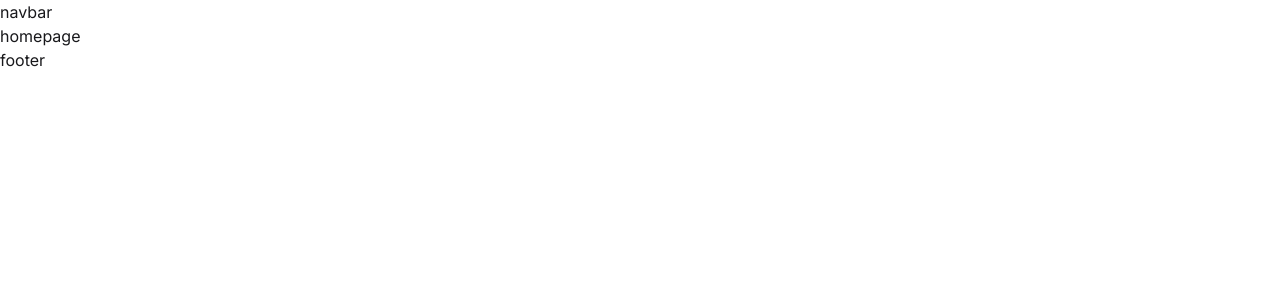
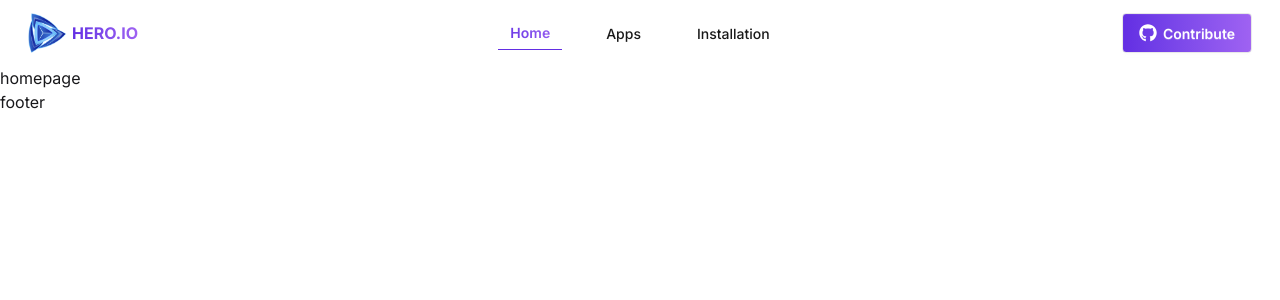
Before and after one commit to alfu-git/cs-m7-1-PH-AppStore, a React (Vite) app: page / in a window 1280 px wide. Shown: the top 300 px of the page. Built offline with nearby package versions, Linux system fonts and the light colour scheme.

Commit message:
navbar done

```diff
--- a/index.html
+++ b/index.html
@@ -7,7 +7,7 @@
     <title>PH-AppStore</title>
 
     <!-- favicon link -->
-    <link rel="shortcut icon" href="./public/img/favicon-logo.png" type="image/x-icon" />
+    <link rel="shortcut icon" href="/favicon-logo.png" type="image/x-icon" />
 
     <!-- Inter font -->
     <link rel="preconnect" href="https://fonts.googleapis.com" />
--- a/package.json
+++ b/package.json
@@ -14,6 +14,7 @@
     "lucide-react": "^1.3.0",
     "react": "^19.2.4",
     "react-dom": "^19.2.4",
+    "react-icons": "^5.6.0",
     "react-router": "^7.14.0",
     "tailwindcss": "^4.2.2"
   },
--- a/src/Components/Shared/Navbar/Navbar.jsx
+++ b/src/Components/Shared/Navbar/Navbar.jsx
@@ -1,10 +1,110 @@
-import React from 'react';
+import React from "react";
+import NavLogo from "../../../../src/assets/images/logo.png";
+import { Link, NavLink } from "react-router";
+import { FaGithub } from "react-icons/fa";
 
 const Navbar = () => {
+  const navLink = (
+    <>
+      <li>
+        <NavLink
+          to="/"
+          className={({ isActive }) =>
+            isActive
+              ? "bg-linear-to-r from-[#632EE3] to-[#9F62F2] bg-clip-text text-transparent border-b border-[#632EE3] rounded-none font-semibold"
+              : "text-[#000000]/90 font-medium"
+          }
+        >
+          Home
+        </NavLink>
+      </li>
+
+      <li>
+        <NavLink
+          to="/apps-page"
+          className={({ isActive }) =>
+            isActive
+              ? "bg-linear-to-r from-[#632EE3] to-[#9F62F2] bg-clip-text text-transparent border-b border-[#632EE3] rounded-none font-semibold"
+              : "text-[#000000]/90 font-medium"
+          }
+        >
+          Apps
+        </NavLink>
+      </li>
+
+      <li>
+        <NavLink
+          to="/installation-page"
+          className={({ isActive }) =>
+            isActive
+              ? "bg-linear-to-r from-[#632EE3] to-[#9F62F2] bg-clip-text text-transparent border-b border-[#632EE3] rounded-none font-semibold"
+              : "text-[#000000]/90 font-medium"
+          }
+        >
+          Installation
+        </NavLink>
+      </li>
+    </>
+  );
+
   return (
-    <div>
+    <section className="container mx-auto px-5 bg-base-100">
+      <nav>
+        <div className="navbar">
+          <div className="navbar-start">
+            <div className="dropdown">
+              <div
+                tabIndex={0}
+                role="button"
+                className="btn btn-ghost lg:hidden"
+              >
+                <svg
+                  xmlns="http://www.w3.org/2000/svg"
+                  className="h-5 w-5"
+                  fill="none"
+                  viewBox="0 0 24 24"
+                  stroke="currentColor"
+                >
+                  {" "}
+                  <path
+                    strokeLinecap="round"
+                    strokeLinejoin="round"
+                    strokeWidth="2"
+                    d="M4 6h16M4 12h8m-8 6h16"
+                  />{" "}
+                </svg>
+              </div>
 
-    </div>
+              <ul
+                tabIndex="-1"
+                className="menu menu-sm dropdown-content bg-base-100 rounded-box z-1 mt-3 w-52 p-2 shadow"
+              >
+                {navLink}
+              </ul>
+            </div>
+
+            <Link to="/" className="flex gap-1 items-center">
+              <span>
+                <img width={40} src={NavLogo} alt="Navbar Logo" />
+              </span>
+
+              <span className="bg-linear-to-r from-[#632EE3] to-[#9F62F2] bg-clip-text text-transparent font-bold">HERO.IO</span>
+            </Link>
+          </div>
+
+          <div className="navbar-center hidden lg:flex">
+            <ul className="menu menu-horizontal px-1 flex gap-8 items-center">{navLink}</ul>
+          </div>
+
+          <div className="navbar-end">
+            <a className="btn h-10 px-4 bg-linear-to-r from-[#632EE3] to-[#9F62F2] text-base-100 font-semibold">
+              <span><FaGithub size={18} /></span>
+              <span>Contribute</span>
+            </a>
+          </div>
+        </div>
+      </nav>
+    </section>
   );
 };
 
--- a/src/layout/RootLayout.jsx
+++ b/src/layout/RootLayout.jsx
@@ -1,10 +1,11 @@
 import React from 'react';
 import { Outlet } from 'react-router';
+import Navbar from '../Components/Shared/Navbar/Navbar';
 
 const RootLayout = () => {
   return (
     <div>
-      <p>navbar</p>
+      <Navbar />
       <Outlet />
       <p>footer</p>
     </div>
```
Also changed, not shown: 1 other file (tests, documents, lock files or other folders).
